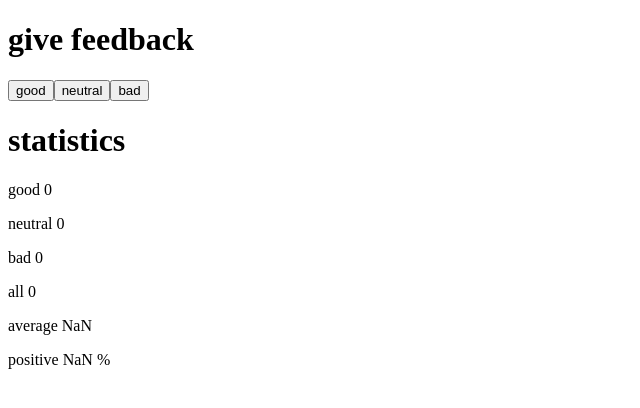
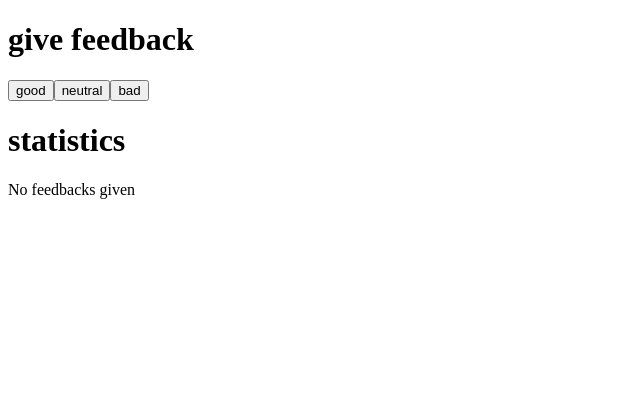
Before and after one commit to AndregSouza/fullstackopen-exercises, a React (Vite) app in the folder part1/: page / in a window 1280 px wide. Shown: the top 408 px of the page, without its empty margins (0-640 px from the left). Built offline with nearby package versions, Linux system fonts and the light colour scheme.

Commit message:
Exercise 1.9 checkpoint

```diff
--- a/part1/src/App.jsx
+++ b/part1/src/App.jsx
@@ -6,13 +6,23 @@ const App = () => {
   const [good, setGood] = useState(0)
   const [neutral, setNeutral] = useState(0)
   const [bad, setBad] = useState(0)
+  const [all, setAll] = useState([])
+  const average = (good - bad) / (all.length)
+  const positive = (good / (all.length)) * 100
 
-  const increaseByOne = () => setGood(good + 1)
-  const increaseByOne1 = () => setNeutral(neutral + 1)
-  const increaseByOne2 = () => setBad(bad + 1)
-  const all = good + neutral + bad
-  const average = (good - bad)/all
-  const positive = (good / all) * 100 + ' %'
+  const increaseByOne = () => {
+    setGood(good + 1)
+    setAll(all.concat(1))
+  }
+
+  const increaseByOne1 = () => {
+    setNeutral(neutral + 1)
+    setAll(all.concat(1))
+  }
+  const increaseByOne2 = () => {
+    setBad(bad + 1)
+    setAll(all.concat(1))
+  }
 
   return (
     <div>
@@ -21,12 +31,7 @@ const App = () => {
       <button onClick={increaseByOne1}> neutral </button>
       <button onClick={increaseByOne2}> bad </button>
       <Title text = 'statistics'/>
-      <StatisticLine text = 'good' value = {good}/>
-      <StatisticLine text = 'neutral' value = {neutral}/>
-      <StatisticLine text = 'bad' value = {bad}/>
-      <StatisticLine text = 'all' value = {all}/>
-      <StatisticLine text = 'average' value = {average}/>
-      <StatisticLine text = 'positive' value = {positive} />
+      <Statistics goodCount = {good} neutralCount = {neutral} badCount = {bad} allCount = {all} averageCount = {average} positiveCount = {positive} />
     </div>
   )
 }
@@ -39,6 +44,29 @@ const Title = ({text}) => {
   )
 }
 
+const Statistics = (props) => {
+  console.log(props)
+
+  if(props.goodCount == 0 && props.neutralCount == 0 && props.badCount == 0){
+    return(
+      <p>
+        No feedbacks given
+      </p>
+    )
+  }
+
+  return(
+    <div>
+      <StatisticLine text = 'good' value = {props.goodCount}/>
+      <StatisticLine text = 'neutral' value = {props.neutralCount}/>
+      <StatisticLine text = 'bad' value = {props.badCount}/>
+      <StatisticLine text = 'all' value = {props.allCount.length}/>
+      <StatisticLine text = 'average' value = {props.averageCount}/>
+      <StatisticLine text = 'positive' value = {props.positiveCount} />
+    </div>
+  )
+}
+
 const StatisticLine = (props) =>{
   return(
     <p>
```
